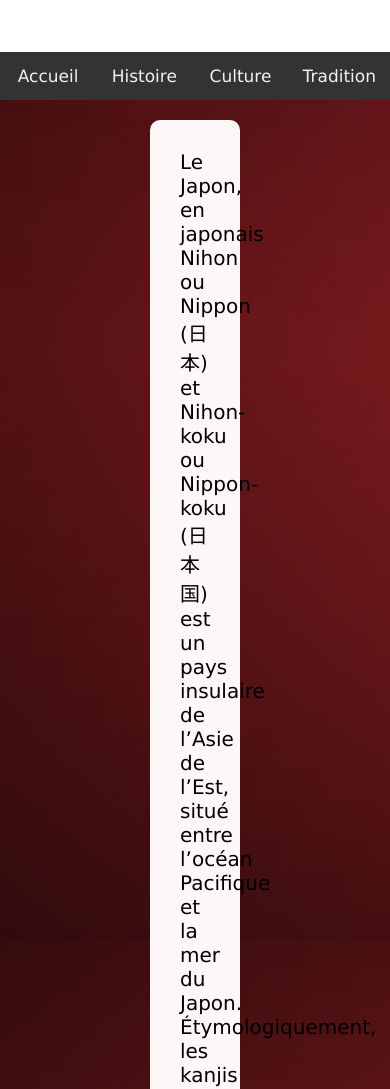
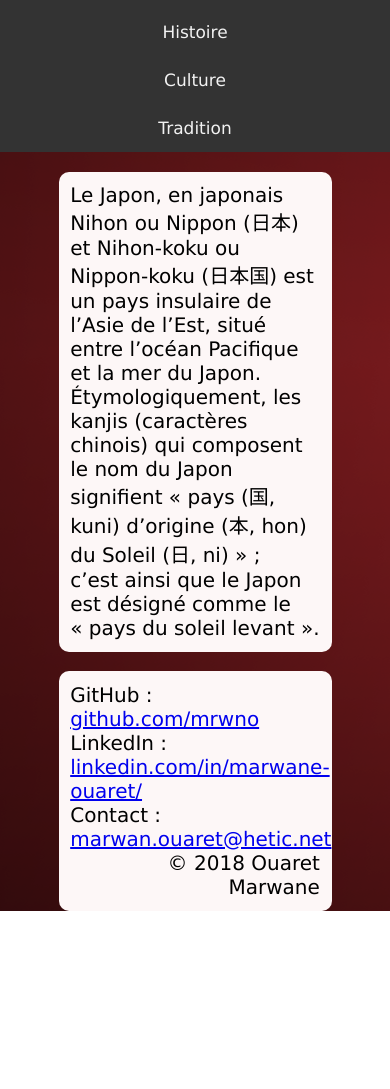
Before and after one commit to mrwno/hetic-w1p2021-mouaret, a plain HTML site: page index.html in a window 390 px wide. Shown: the part 140-1229 px from the top of the page. After the commit the page ends 1051 px from the top, so only its background shows below. Drawn offline with Linux system fonts and the light colour scheme.

Commit message:
Add content + Responsive

```diff
--- a/index.html
+++ b/index.html
@@ -4,6 +4,9 @@
     <title> Japon</title>
       <meta charset="utf-8"/>
       <link href="style.css" rel="stylesheet" type="text/css" media="screen"/>
+      <link rel="icon" type="image/png" href="/image/icon.png" />
+      <meta name="viewport" content="width=device-width, initial-scale=1.0">
+
   </head>
 
   <body>
@@ -25,7 +28,10 @@
       </section>
     </main>
     <footer>
-      <p> © 2018 Ouaret Marwane</p>
+      <p>GitHub : <a href="https://github.com/mrwno">github.com/mrwno</a><br/>
+        LinkedIn : <a href="https://www.linkedin.com/in/marwane-ouaret/">linkedin.com/in/marwane-ouaret/</a><br/>
+        Contact : <a href="mailto:marwan.ouaret@hetic.net">marwan.ouaret@hetic.net</a></p>
+      <p class="cr"> © 2018 Ouaret Marwane</p>
     </footer>
   </body>
 </html>
--- a/style.css
+++ b/style.css
@@ -20,30 +20,36 @@
       font-style: normal;
     }
 
-/* Tête du site */
+/* Head of page */
 
    header{
-      background-image: url("image/japon.png") ;
-      height: 192px;
+      background-image: url("image/japon.png");
+      height: 100px;
       width: 100%;
       display: flex;
       justify-content: center;
       align-items: center;
     }
-/* Barre De Menu */
 
+    @media (min-width: 600px){
+      header{
+        height: 192px;
+      }
+    }
+
+/* Menu */
+  /* Mobile First */
     .topnav {
       display: flex;
-      flex-direction : row;
-      justify-content: center;
+      flex-direction : column;
       background-color: #333;
       overflow: hidden;
+      align-items: center;
     }
 
 
     .topnav a {
-      display: table-cell;
-      width: 23%;
+      width: 100%;
       color: #f2f2f2;
       text-align: center;
       padding: 14px;
@@ -62,34 +68,65 @@
       background-color: #ddd;
       color: black;
     }
+  /* Swap to Desktop device */
+    @media (min-width: 600px){
+      .topnav {
+        flex-direction : row;
+        justify-content: center;
+      }
 
-/* Contenu Page Acceuil */
+      .topnav a {
+        width: 23%;
+      }
+    }
+
+/* Home Content */
 
     section.intro{
       background-color: rgb(253, 247, 247);
+      margin-top: 5%;
+      margin-right: 15%;
+      margin-left: 15%;
+      padding: 3%;
+      border-radius: 10px 10px 10px 10px;
+      min-width: 200px;
+    }
+
+  /* Footer of page */
+
+    footer{
+      background-color: rgb(253, 247, 247);
+      margin-top: 5%;
+      margin-right: 15%;
+      margin-left: 15%;
+      padding: 3%;
+      border-radius: 10px 10px 10px 10px;
+    }
+
+    footer p.cr {
+      text-align: right;
+    }
+
+    @media (min-width: 600px){
+      section.intro{
         margin-top: 20px;
         margin-right: 150px;
         margin-left: 150px;
         padding: 30px;
-      border-radius: 10px 10px 10px 10px;
       }
 
-/* Pied De la Page identique sur tte les pages */
+    /* Footer of page */
 
       footer{
-      background-color: rgb(253, 247, 247);
         margin-top: 20px;
         margin-right: 150px;
         margin-left: 150px;
         padding: 30px;
-      border-radius: 10px 10px 10px 10px;
+      }
     }
 
-    footer p {
-      text-align: right;
-    }
 
-/* Caracteristique  Écriture */
+/* Writing caracteristic */
 
     h1 {
       font-size: 200%;
@@ -108,8 +145,3 @@
       color: black;
       font-family: 'accidental_presidencyregular' Arial, sans-serif;
     }
-
-    a{
-      color: rgb(253, 247, 247) ;
-      text-decoration: none;
-    }
```
Also changed, not shown: culture.html (+6 -1 lines), histoire.html (+6 -1 lines), traditions.html (+6 -1 lines), image/icon.png (added). Lines whose indentation alone changed are shown as unchanged.
